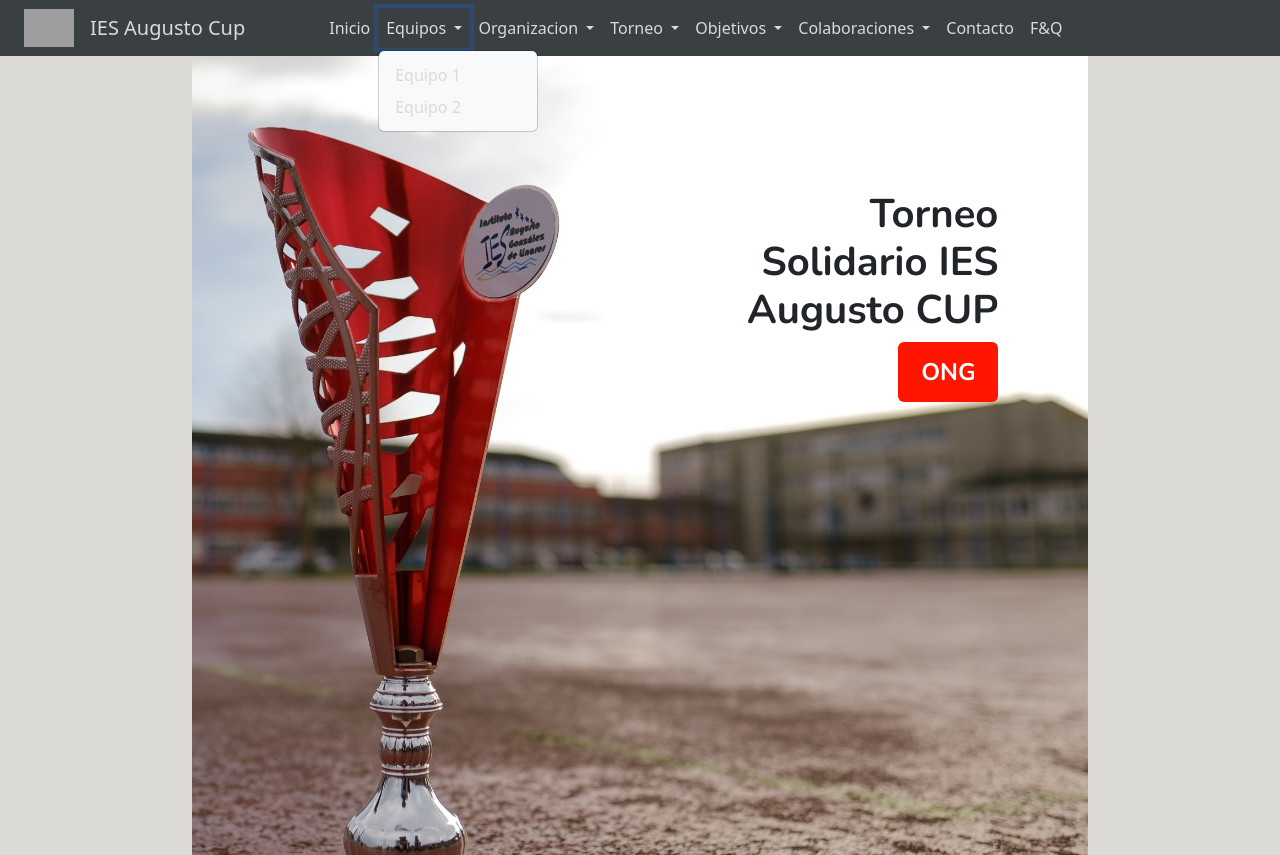
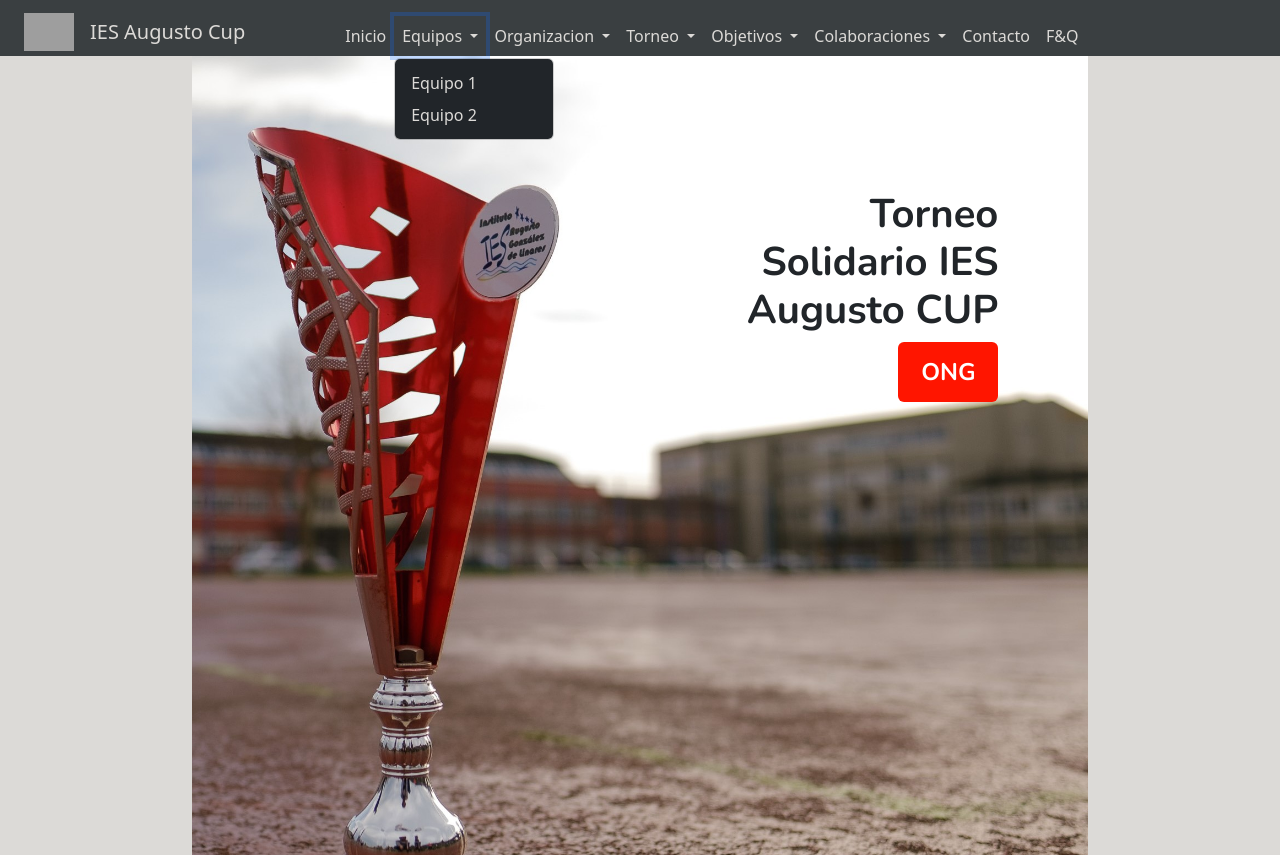
Before and after one commit to pleyoh/reto-cup2024, a PHP site: page / in a window 1280 px wide, after a click on "Equipos". Shown: the top 855 px of the page. Run offline with PHP 8.4, Linux system fonts and the light colour scheme; grey boxes are pictures that could not be loaded.

Commit message:
fix: cosas

```diff
--- a/index.html
+++ b/index.html
@@ -23,10 +23,10 @@
 
 <body>
   <header class="d-flex justify-content-between ">
-    <nav class="navbar navbar-expand-lg d-flex flex-row">
+    <nav class="navbar navbar-expand-lg d-flex flex-row pb-0">
       <!-- Logo de la izquierda -->
-      <div class="contenedor1 me-5 d-flex align-items-center gap-3 flex-row">
-        <div class="d-flex flex-row flex align-items-center gap-3 ms-4">
+      <div class="contenedor1 me-5 d-flex align-items-center gap-3 flex-row ">
+        <div class="d-flex flex-row flex align-items-center gap-3 ms-4 ">
           <img src="./res/img/logoleon.png" alt="Mini Logo" class="logo-nav">
           <a class="navbar-brand" href="./index-bootstrap.html">IES Augusto Cup</a>
         </div>
@@ -37,15 +37,12 @@
           <span class="navbar-toggler-icon"></span>
         </button>
       </div>
-
-      <div class="container-fluid">
+      <div class="container-fluid mt-2">
         <!-- Enlace de la pagina principal -->
 
-
-
         <!-- Inicio de los elementos del menu -->
-        <div class="collapse navbar-collapse " id="navbarNav">
-          <ul class="navbar-nav">
+        <div class="collapse navbar-collapse ms-3" id="navbarNav">
+          <ul class="navbar-nav ">
             <li class="nav-item">
               <a class="nav-link active" aria-current="page" href="#">Inicio</a>
             </li>
@@ -56,7 +53,7 @@
                 aria-expanded="false">Equipos
               </a>
               <!-- Elementos del sub menu -->
-              <ul class="dropdown-menu bg-body-tertiary">
+              <ul class="dropdown-menu bg-dark">
                 <li><a class="dropdown-item" href="#">Equipo 1</a></li>
                 <li><a class="dropdown-item" href="#">Equipo 2</a></li>
 
@@ -70,7 +67,7 @@
                 aria-expanded="false">Organizacion
               </a>
               <!-- Elementos del sub menu -->
-              <ul class="dropdown-menu bg-secondary-new">
+              <ul class="dropdown-menu  bg-dark">
                 <li><a class="dropdown-item" href="#">Comisión de organización</a></li>
                 <li><a class="dropdown-item" href="#">Retos</a></li>
 
@@ -82,12 +79,12 @@
                 data-bs-toggle="dropdown" aria-expanded="false">Torneo
               </a>
               <!-- Elementos del sub menu -->
-              <ul class="dropdown-menu">
+              <ul class="dropdown-menu  bg-dark">
                 <li><a class="dropdown-item" href="#">Torneo solidario</a></li>
 
                 <li class="dropstart">
                   <a class="dropdown-item dropdown-toggle" data-bs-toggle="dropdown" href="#">Torneo deportivo</a>
-                  <ul class="dropdown-menu">
+                  <ul class="dropdown-menu  bg-dark">
                     <li><a class="dropdown-item" href="#">Sistema de competición</a></li>
                     <li><a class="dropdown-item" href="#">Clasificación</a></li>
                     <li><a class="dropdown-item" href="#">Resultados</a></li>
@@ -105,7 +102,7 @@
                 aria-expanded="false">Objetivos
               </a>
               <!-- Elementos del sub menu -->
-              <ul class="dropdown-menu">
+              <ul class="dropdown-menu bg-dark">
                 <li><a class="dropdown-item" href="#">Generales</a></li>
                 <li><a class="dropdown-item" href="#">ODS</a></li>
 
@@ -119,7 +116,7 @@
                 aria-expanded="false">Colaboraciones
               </a>
               <!-- Elementos del sub menu -->
-              <ul class="dropdown-menu">
+              <ul class="dropdown-menu bg-dark">
                 <li><a class="dropdown-item" href="#">Apoyos al proyecto</a></li>
                 <li><a class="dropdown-item" href="#">Patrocinadores</a></li>
 
--- a/res/css/style.css
+++ b/res/css/style.css
@@ -12,6 +12,10 @@
   background-color: hsl(200, 6%, 20%) !important;
 }
 
+.bg-dark {
+  background-color: #dcdad7 !important;
+}
+
 .btn-ong {
   background: #ec1d27;
   color: #ffffff;
@@ -23,7 +27,7 @@ body {
   background-color: #dcdad7 !important;
 }
 
-header, header ul {
+header {
   background-color: #3a3f41 !important;
 }
 
@@ -68,7 +72,7 @@ footer {
   overflow: hidden;
 }
 
-#siali{
+#siali {
   background: #3a3f41;
 }
 
@@ -120,6 +124,10 @@ nav {
 }
 
 @media (max-width: 991px) {
+  nav .container-fluid {
+    background-color: hsl(200, 6%, 20%) !important;
+  }
+
   .dropdown-item::before {
     transform: rotate(-90deg);
   }
@@ -134,7 +142,7 @@ nav {
   }
 
   .dropdown-menu {
-    --bs-dropdown-border-color: #fff;
+    border: none !important;
   }
 }
 
```
